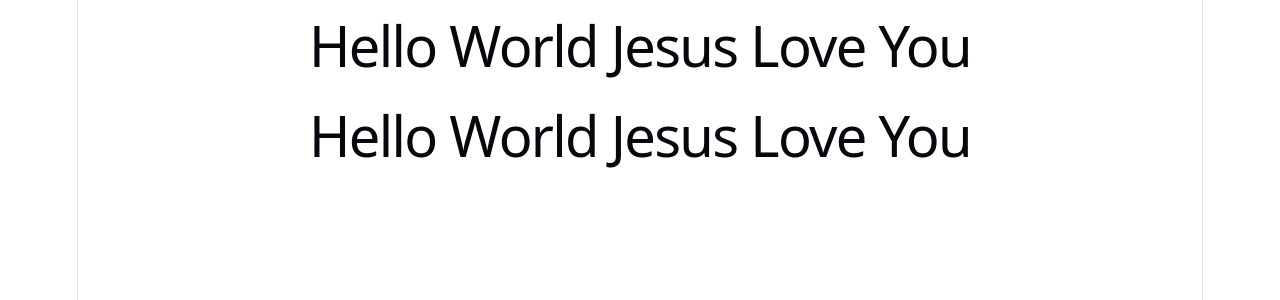
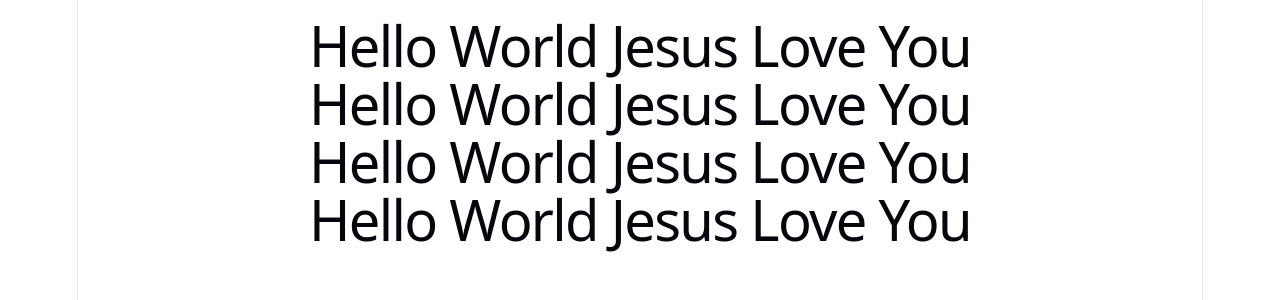
Before and after one commit to josephkhella2027-lang/Devops-BDD-trainTwo, a React (Vite) app in the folder frontend/bddTrainTwo/: page / in a window 1280 px wide. Shown: the top 300 px of the page. Built offline with nearby package versions, Linux system fonts and the light colour scheme.

Commit message:
add new header

```diff
--- a/frontend/bddTrainTwo/src/App.tsx
+++ b/frontend/bddTrainTwo/src/App.tsx
@@ -5,7 +5,6 @@ function App() {
   return (
     <>
       <HomePage />
-      <HomePage />
     </>
   );
 }
--- a/frontend/bddTrainTwo/src/Pages/Home/HomePage.tsx
+++ b/frontend/bddTrainTwo/src/Pages/Home/HomePage.tsx
@@ -2,6 +2,9 @@ export default function HomePage() {
   return (
     <div>
       <h1> Hello World Jesus Love You</h1>
+      <h1> Hello World Jesus Love You</h1>
+      <h1> Hello World Jesus Love You</h1>
+      <h1> Hello World Jesus Love You</h1>
     </div>
   );
 }
```
